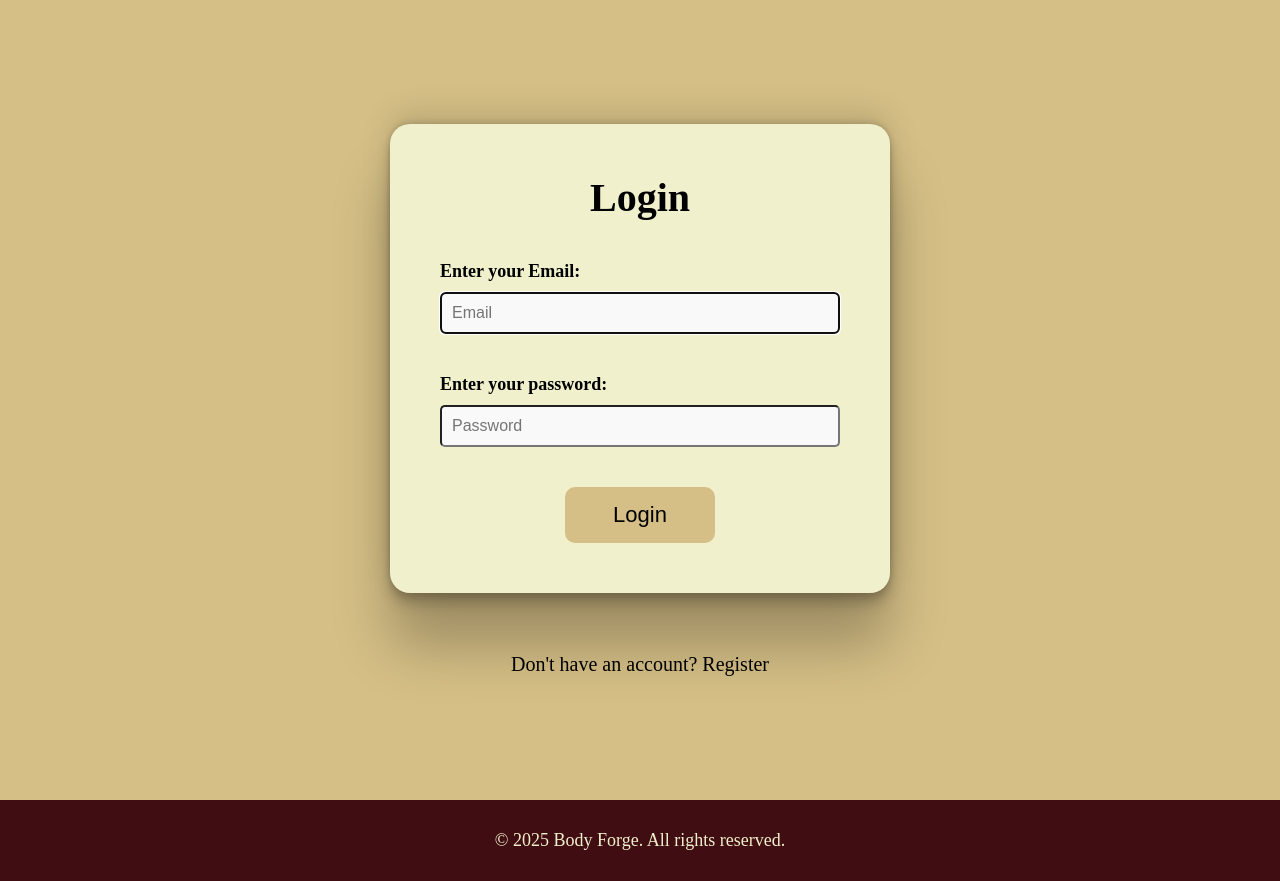
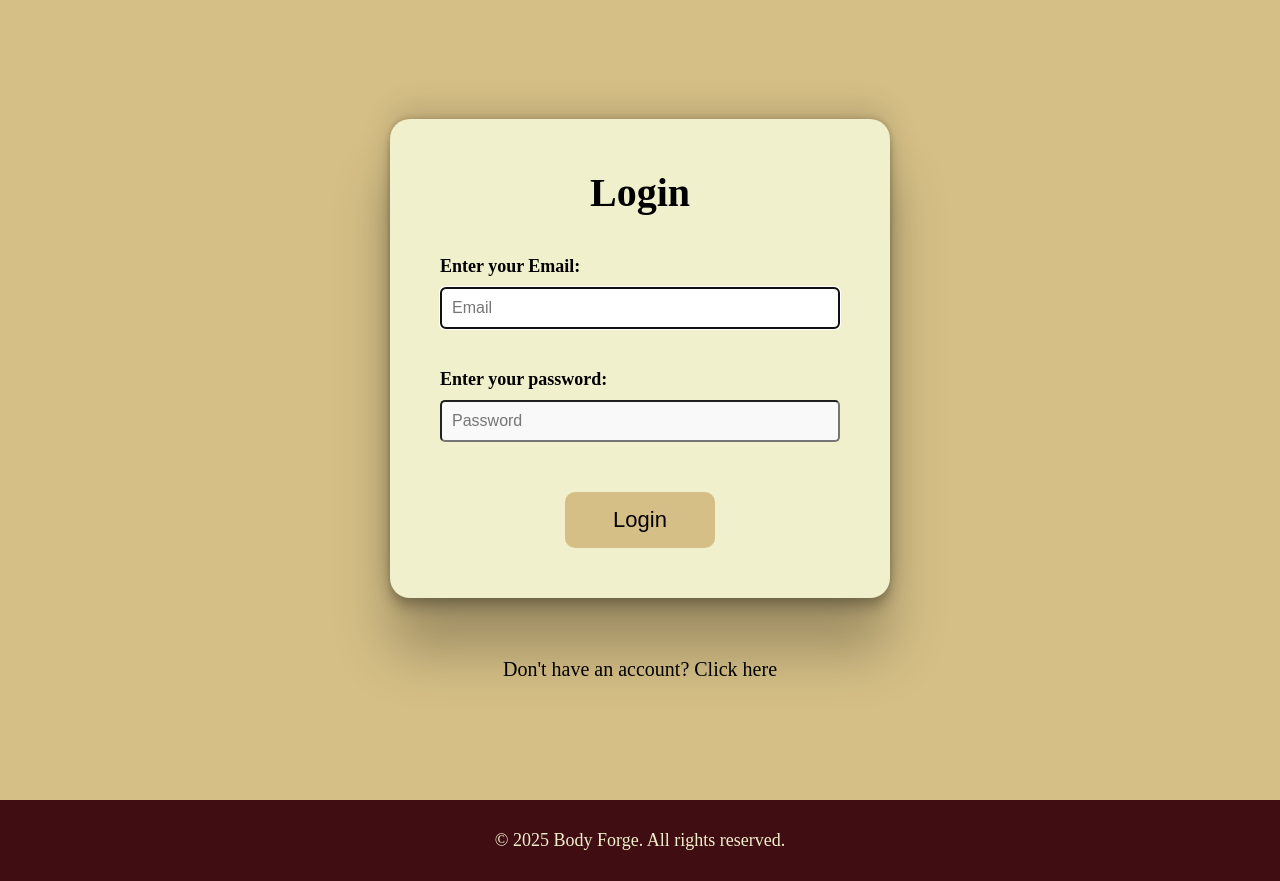
Before and after one commit to zlatin-r/body_forge, a Django app: page /accounts/login/ in a window 1280 px wide. Shown: the part 97-978 px from the top of the page. Run offline with Django 5.2, Linux system fonts and the light colour scheme.

Commit message:
changes added

```diff
--- a/static/css/accounts/user-loggin-page.css
+++ b/static/css/accounts/user-loggin-page.css
@@ -45,10 +45,15 @@
     background-color: #e0f7fa;
 }
 
+.field input:focus {
+    background-color: white;
+}
+
 .login-btn {
     background-color: #d5bf86;
     border-radius: 10px;
     font-size: 22px;
+    margin-top: 10px;
     padding: 15px;
     width: 150px;
     transition: border-color 0.3s ease;
@@ -59,3 +64,7 @@
     box-shadow: 0 4px 10px rgba(0, 0, 0, 0.2); /* Subtle shadow */
     transform: translateY(-2px); /* Slight lift effect */
 }
+
+.register-link:hover {
+    color: #3757d3;
+}
--- a/templates/accounts/user-login-page.html
+++ b/templates/accounts/user-login-page.html
@@ -28,7 +28,7 @@
         </div>
 
         <div class="second-option">
-            <p>Don't have an account? <a href="{% url 'register' %}">Register</a></p>
+            <p>Don't have an account? <a href="{% url 'register' %}" class="register-link">Click here</a></p>
         </div>
     </div>
 
```
